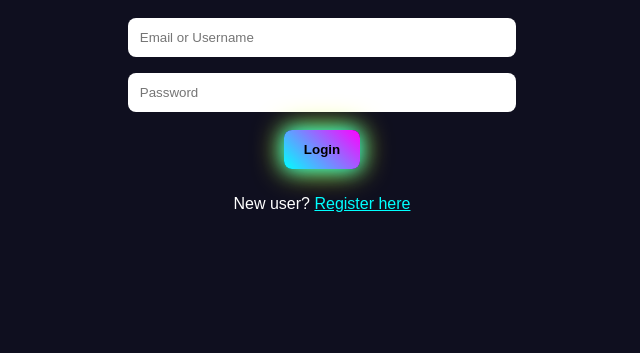
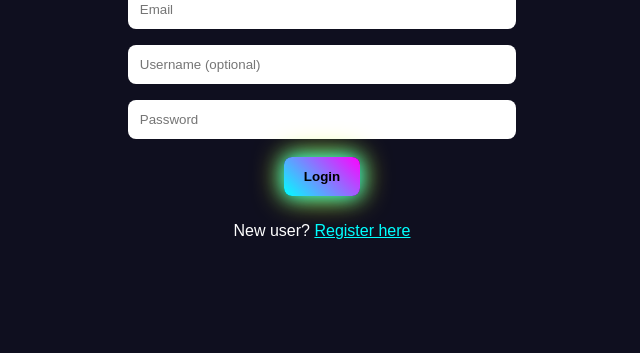
Before and after one commit to sdgamer8263-sketch/ska-ai, a plain HTML site: page index.html in a window 1280 px wide. Shown: the part 447-800 px from the top of the page, without its empty margins (318-958 px from the left). Drawn offline with Linux system fonts and the light colour scheme.

Commit message:
Update index.html

```diff
--- a/index.html
+++ b/index.html
@@ -25,7 +25,8 @@
   <!-- LOGIN FORM -->
   <div id="loginStep">
     <h2 class="neon">Login</h2>
-    <input type="text" id="loginEmailUsername" placeholder="Email or Username">
+    <input type="email" id="loginEmail" placeholder="Email">
+    <input type="text" id="loginUsername" placeholder="Username (optional)">
     <input type="password" id="loginPassword" placeholder="Password">
     <button class="neonBtn" id="loginBtn">Login</button>
     <p>New user? <span class="linkBtn" id="showRegister">Register here</span></p>
```
